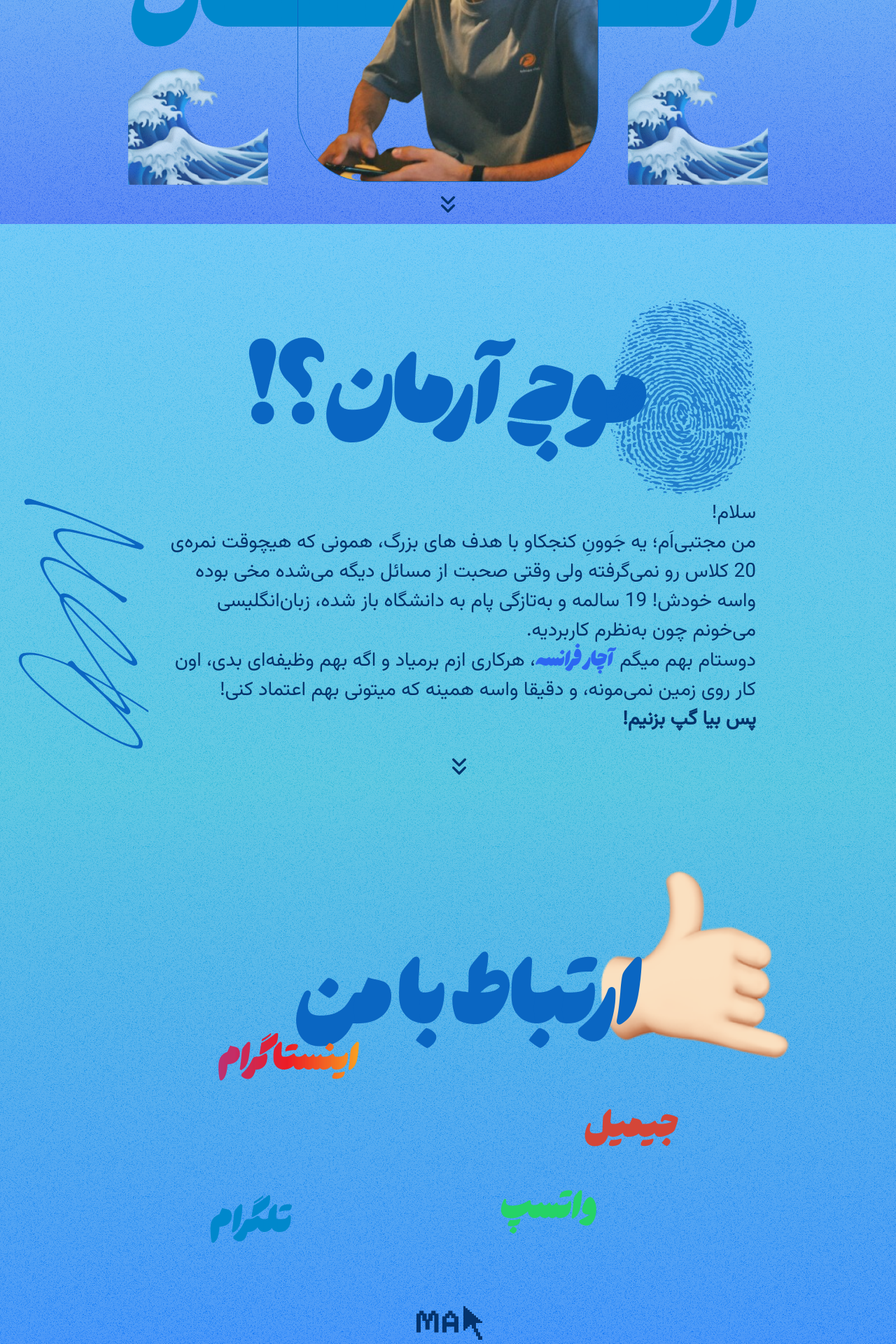
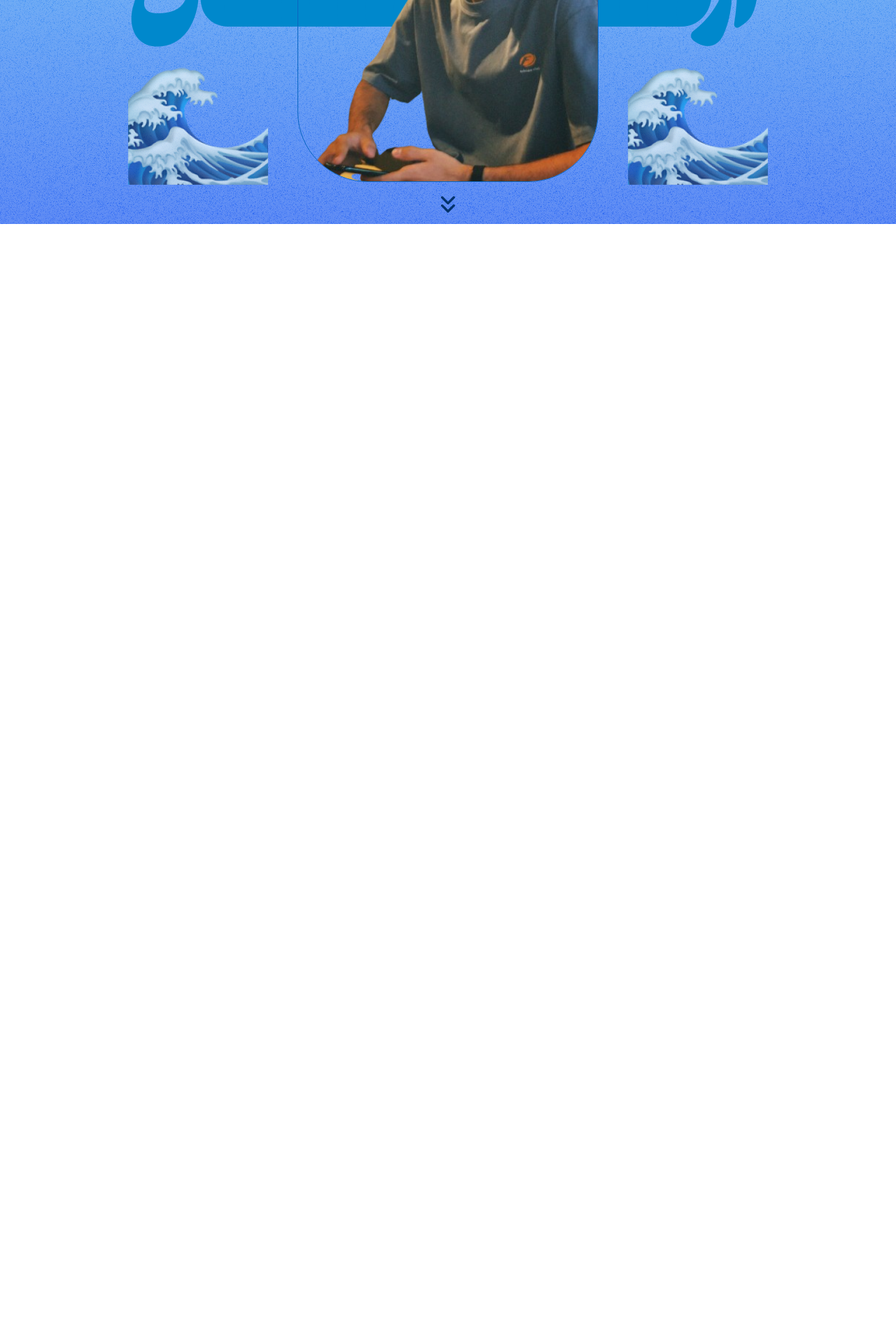
Before and after one commit to abolfazlj10/richHavij, a Next.js app: page / in a window 1280 px wide. Shown: the part 480-2400 px from the top of the page at 70% size. After the commit the page ends 800 px from the top, so only its background shows below. Built offline with nearby package versions, Linux system fonts and the light colour scheme.

Commit message:
snapping scroll

```diff
--- a/app/main.css
+++ b/app/main.css
@@ -12,8 +12,16 @@
         src: url('./fonts/Vazirmatn-Regular.ttf');
     }
 }
-body{
+html,body{
+    overflow: hidden;
+    height: 100vh;
     direction: rtl;
+}
+.parent{
+    overflow-y: scroll;
+    height: 100vh;
+    scroll-snap-points-y: repeat(100vh);
+    scroll-snap-type: y mandatory;
 }
 .positionNavbar{
     @apply fixed z-50 top-7 w-full flex justify-center items-center font-hasti px-[200px];
@@ -26,7 +34,7 @@ body{
 }
 .oneScreen{
     background-image: url('../public/bgFreez.png') , linear-gradient(#62CFF4,#2C67F2);
-    @apply flex flex-col h-screen;
+    @apply relative flex flex-col h-screen snap-start;
 }
 .gridSystemOneScreen{
     @apply flex-1 grid grid-cols-7 grid-rows-4;
@@ -55,7 +63,7 @@ body{
 }
 .twoScreen{
     background-image: url('../public/bgFreez.png') , linear-gradient(#49BBF4,#2FB8DA);
-    @apply grid gap-x-5 grid-cols-[4fr_1fr] grid-rows-[100px_1fr_1fr_50px] pr-[200px] h-screen;
+    @apply grid relative gap-x-5 grid-cols-[4fr_1fr] grid-rows-[100px_1fr_1fr_50px] pr-[200px] h-screen snap-start;
 }
 .aboutTitle{
     @apply flex items-center;
@@ -74,7 +82,7 @@ body{
 }
 .thirdScreen{
     background-image: url('../public/bgFreez.png') , linear-gradient(#2FB8DA,#1479F7);
-    @apply flex flex-col h-screen pt-[120px] px-[150px];
+    @apply relative flex flex-col h-screen pt-[120px] px-[150px] snap-start;
 }
 .instagramLink{
     background-image: url('../public/InstagramGradient.jpeg');
--- a/app/page.js
+++ b/app/page.js
@@ -1,9 +1,9 @@
 import Navbar from './components/navbar'
 export default function Home() {
   return (
-    <>
+    <div className='parent'>
       <Navbar/>
-      <div className="oneScreen">
+      <div className="snap-start oneScreen">
 
         <div className="gridSystemOneScreen">
           <div className='grid-cols-subgrid col-span-7'></div>
@@ -31,7 +31,7 @@ export default function Home() {
         </div>
       </div>
 
-      <div className="twoScreen">
+      <div className="snap-start twoScreen">
         <div className='grid-cols-subgrid col-span-2'></div>
         <div className='aboutTitle'>
           <img className='fingerprint' src='./fingerprint.svg' />
@@ -52,7 +52,7 @@ export default function Home() {
           <img src='./ChevronsDown.svg' />
         </div>
       </div>
-      <div className="thirdScreen">
+      <div className="snap-start thirdScreen">
         <div className='flex'>
           <img className='' src='./like.png' />
           <div className='connectMe'>ارتباط با من</div>
@@ -69,6 +69,6 @@ export default function Home() {
         </div>
         <div className='flex justify-center'><a href='https://mehdi-arman-s-project.vercel.app/'><img src='./desginer.svg'/></a></div>
       </div>
-    </>
+    </div>
   );
 }
```
